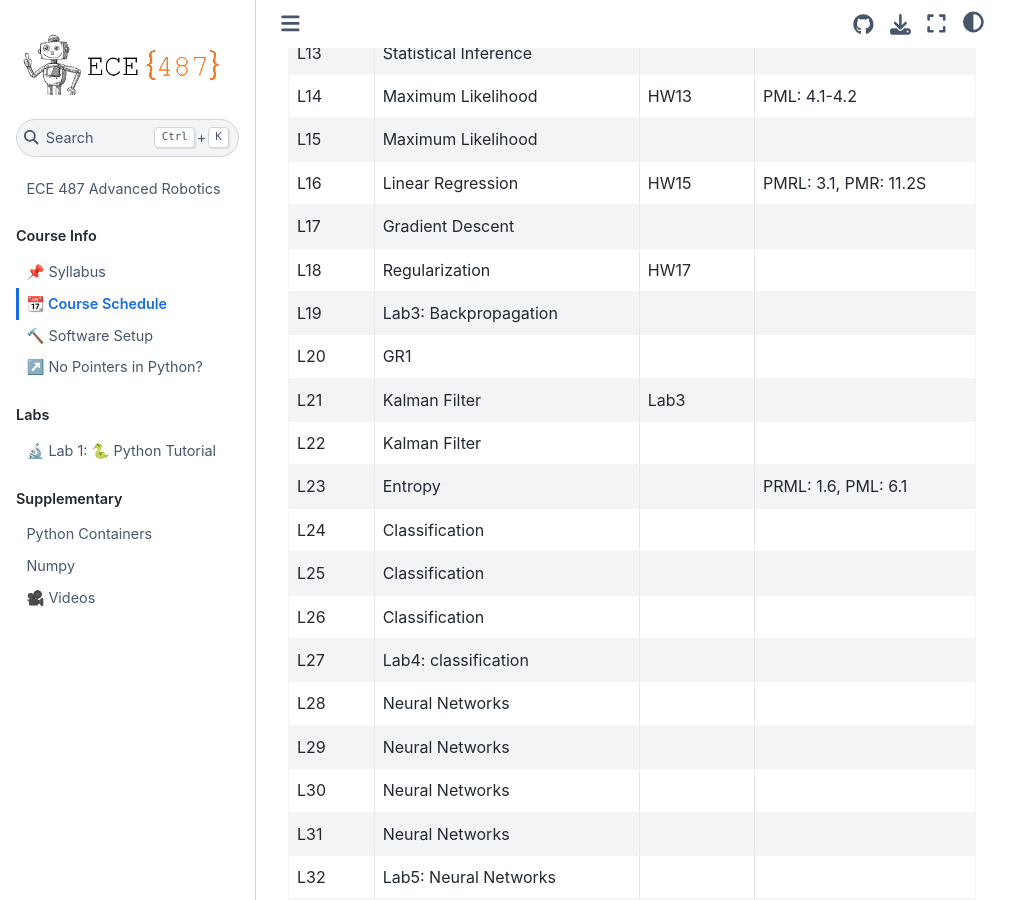
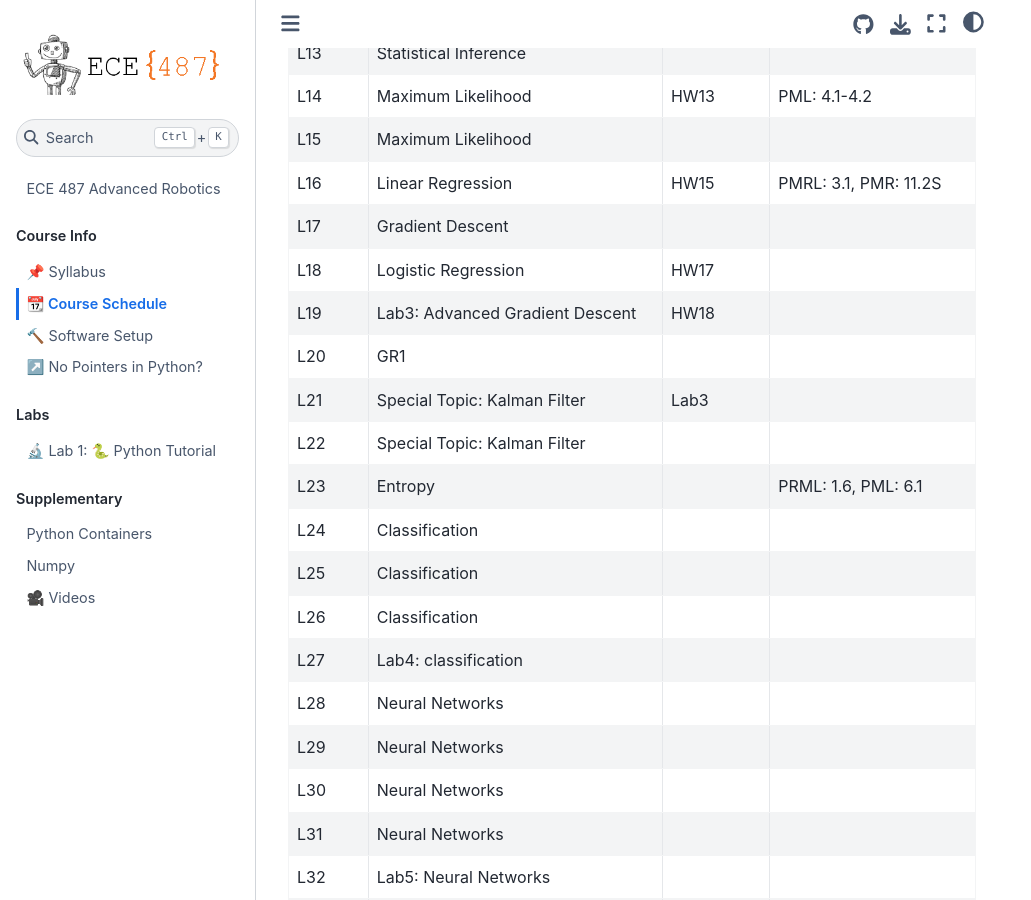
Before and after one commit to stanbaek/ece487, a Jupyter Book: the page built from docs/schedule.md, in a window 1280 px wide and 900 px high, scrolled down 980 px. Shown: the whole window, without its empty margins (0-1031 px from the left). Built offline with Jupyter Book 1.0.4 settings and Sphinx 7.4.7 and the Sphinx Book theme 1.1.4, drawn with Linux system fonts in a browser that asks for light colours.

Commit message:
Updated Schedule

```diff
--- a/docs/schedule.md
+++ b/docs/schedule.md
@@ -29,11 +29,11 @@ Reading:
  L15      | Maximum Likelihood                |              |
  L16      | Linear Regression                 | HW15         | PMRL: 3.1, PMR: 11.2S
  L17      | Gradient Descent                  |              |
- L18      | Regularization                    | HW17         |
- L19      | Lab3: Backpropagation             |              |
+ L18      | Logistic Regression               | HW17         |
+ L19      | Lab3: Advanced Gradient Descent   | HW18         |
  L20      | GR1                               |              |
- L21      | Kalman Filter                     | Lab3         |
- L22      | Kalman Filter                     |              |
+ L21      | Special Topic: Kalman Filter      | Lab3         |
+ L22      | Special Topic: Kalman Filter      |              |
  L23      | Entropy                           |              | PRML: 1.6, PML: 6.1
  L24      | Classification                    |              |
  L25      | Classification                    |              |
```
